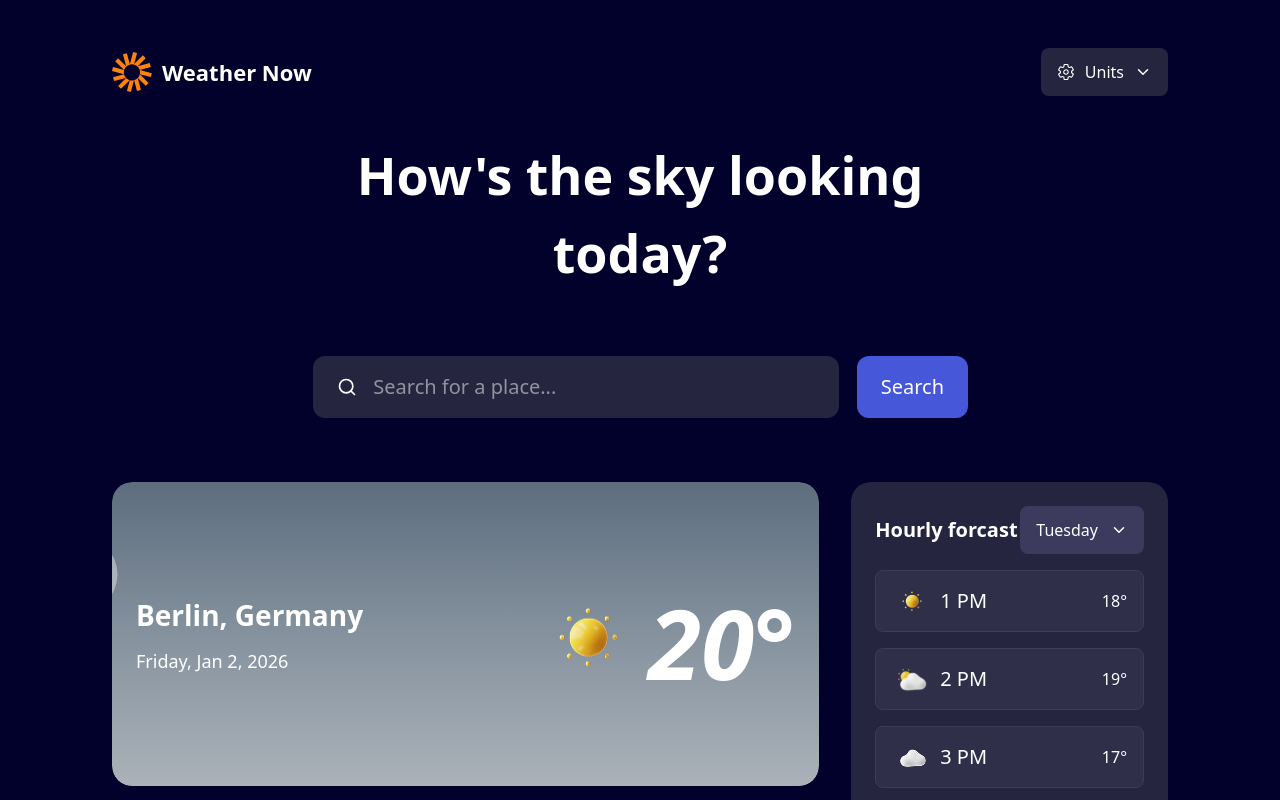
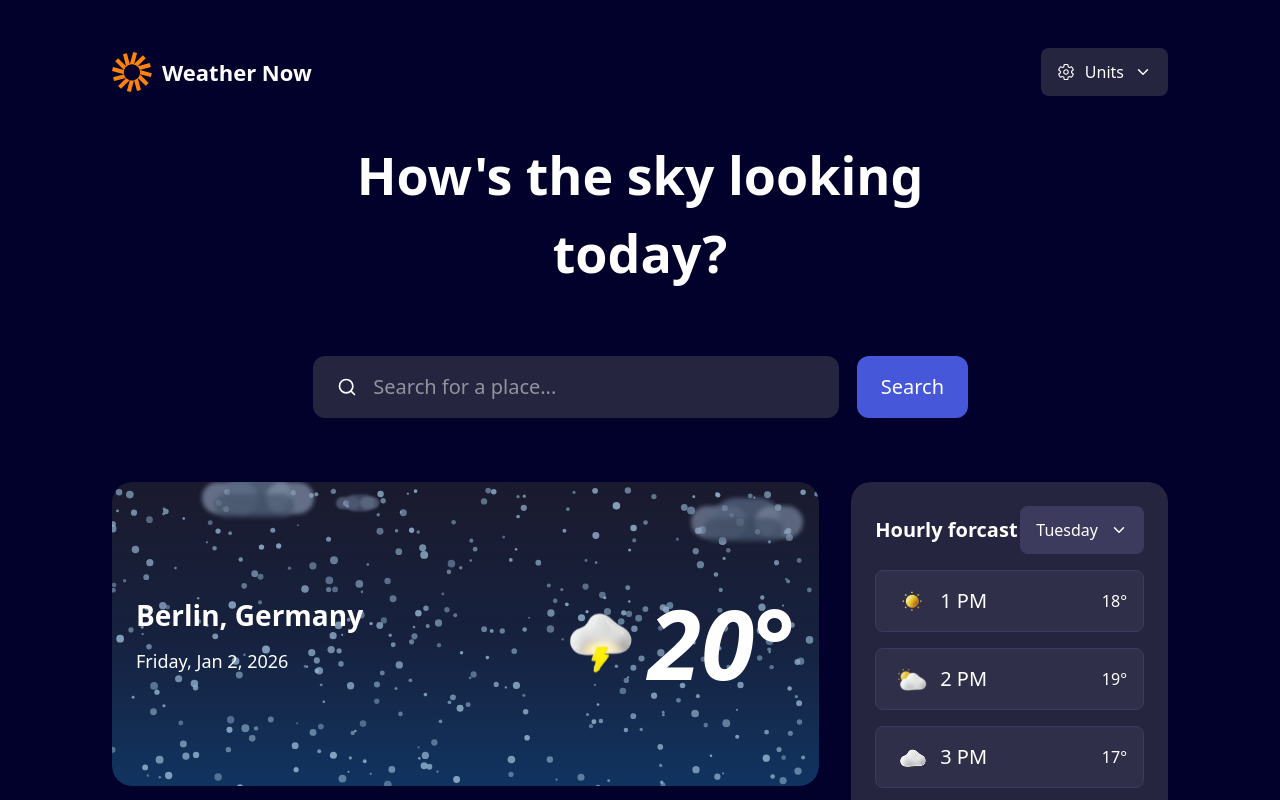
Before and after one commit to Gentlecoder1/WeatherApp, a React (Vite) app: page / in a window 1280 px wide. Shown: the top 800 px of the page. Built offline with nearby package versions, Linux system fonts and the light colour scheme.

Commit message:
feat: add cloud and lightning animations for weather effects in Body and WeatherBackground components

```diff
--- a/src/components/Body.tsx
+++ b/src/components/Body.tsx
@@ -1,5 +1,8 @@
 // import React from 'react'
 import Sunny from '../assets/Sunny.png'
+import CloudImg from '../assets/cloud.png'
+import RainImg from '../assets/Rain.svg'
+import ThunderstormImg from '../assets/Thunderstorms.svg'
 import Hourly from './Hourly'
 import Daily from './Daily'
 import Condition from './Condition'
@@ -8,9 +11,17 @@ import WeatherBackground from './WeatherBackground'
 import { Search  } from "lucide-react"
 import { motion } from "framer-motion"
 
+// Weather icon mapping
+const weatherIcons = {
+    sunny: Sunny,
+    cloudy: CloudImg,
+    rainy: RainImg,
+    thunderstorm: ThunderstormImg
+}
+
 const Body = () => {
   // Change this value to see different backgrounds: 'sunny' | 'cloudy' | 'rainy' | 'thunderstorm'
-  const currentWeather: 'sunny' | 'cloudy' | 'rainy' | 'thunderstorm' = 'cloudy'
+  const currentWeather: 'sunny' | 'cloudy' | 'rainy' | 'thunderstorm' = 'thunderstorm'
 
   return (
     <div className="w-full mx-auto my-10 flex flex-col items-center space-y-[64px]">
@@ -59,7 +70,7 @@ const Body = () => {
                             animate={{ y: [0, 12, 0] }}
                             transition={{ duration: 2, repeat: Infinity }}
                         >
-                            <img src={Sunny} alt="" />
+                            <img src={weatherIcons[currentWeather]} alt={currentWeather} className="w-24 h-24" />
                         </motion.div>
                         <motion.div
                             animate={{ y: [12, 0, 12] }}
--- a/src/components/WeatherBackground.tsx
+++ b/src/components/WeatherBackground.tsx
@@ -8,6 +8,56 @@ type WeatherType = 'sunny' | 'cloudy' | 'rainy' | 'thunderstorm'
 interface WeatherBackgroundProps {
     weatherType: WeatherType
 }
+
+// Cloud component for realistic cloud shapes
+const Cloud = ({ className, style }: { className?: string; style?: React.CSSProperties }) => (
+    <div className={`absolute ${className}`} style={style}>
+        <div className="relative">
+            {/* Main cloud body */}
+            <div className="absolute w-16 h-10 bg-white/80 rounded-full blur-[2px]" />
+            <div className="absolute left-8 -top-3 w-20 h-14 bg-white/90 rounded-full blur-[2px]" />
+            <div className="absolute left-20 top-0 w-14 h-10 bg-white/80 rounded-full blur-[2px]" />
+            <div className="absolute left-4 top-4 w-24 h-8 bg-white/70 rounded-full blur-[2px]" />
+            {/* Cloud highlights */}
+            <div className="absolute left-10 -top-1 w-12 h-8 bg-white/95 rounded-full blur-[1px]" />
+        </div>
+    </div>
+)
+
+// Smaller cloud variant
+const SmallCloud = ({ className, style }: { className?: string; style?: React.CSSProperties }) => (
+    <div className={`absolute ${className}`} style={style}>
+        <div className="relative scale-75">
+            <div className="absolute w-10 h-6 bg-white/70 rounded-full blur-[2px]" />
+            <div className="absolute left-5 -top-2 w-12 h-8 bg-white/80 rounded-full blur-[2px]" />
+            <div className="absolute left-12 top-0 w-8 h-6 bg-white/70 rounded-full blur-[2px]" />
+        </div>
+    </div>
+)
+
+// Dark rain cloud component
+const RainCloud = ({ className, style }: { className?: string; style?: React.CSSProperties }) => (
+    <div className={`absolute ${className}`} style={style}>
+        <div className="relative">
+            {/* Dark cloud body */}
+            <div className="absolute w-14 h-8 bg-slate-400/70 rounded-full blur-[2px]" />
+            <div className="absolute left-6 -top-2 w-16 h-10 bg-slate-500/80 rounded-full blur-[2px]" />
+            <div className="absolute left-16 top-0 w-12 h-8 bg-slate-400/70 rounded-full blur-[2px]" />
+            <div className="absolute left-3 top-3 w-20 h-6 bg-slate-600/60 rounded-full blur-[2px]" />
+        </div>
+    </div>
+)
+
+// Smaller dark rain cloud
+const SmallRainCloud = ({ className, style }: { className?: string; style?: React.CSSProperties }) => (
+    <div className={`absolute ${className}`} style={style}>
+        <div className="relative scale-60">
+            <div className="absolute w-10 h-5 bg-slate-400/60 rounded-full blur-[2px]" />
+            <div className="absolute left-4 -top-1 w-12 h-7 bg-slate-500/70 rounded-full blur-[2px]" />
+            <div className="absolute left-10 top-0 w-8 h-5 bg-slate-400/60 rounded-full blur-[2px]" />
+        </div>
+    </div>
+)
 
 // Particle configurations for each weather type
 const getParticleConfig = (weatherType: WeatherType): ISourceOptions => {
@@ -44,27 +94,7 @@ const getParticleConfig = (weatherType: WeatherType): ISourceOptions => {
                 color: { value: "transparent" }
             },
             particles: {
-                number: { value: 15, density: { enable: true } },
-                color: { value: "#ffffff" },
-                shape: { type: "circle" },
-                opacity: {
-                    value: { min: 0.2, max: 0.5 }
-                },
-                size: {
-                    value: { min: 20, max: 60 }
-                },
-                move: {
-                    enable: true,
-                    speed: 1,
-                    direction: "right",
-                    random: false,
-                    outModes: { default: "out" }
-                },
-                wobble: {
-                    enable: true,
-                    distance: 10,
-                    speed: 5
-                }
+                number: { value: 0 } // No particles, using CSS clouds instead
             }
         },
         rainy: {
@@ -148,7 +178,7 @@ const WeatherBackground = ({ weatherType }: WeatherBackgroundProps) => {
 
     return (
         <div className={`absolute inset-0 overflow-hidden rounded-[20px] ${gradients[weatherType]}`}>
-            {init && (
+            {init && weatherType !== 'cloudy' && (
                 <Particles
                     id={`tsparticles-${weatherType}`}
                     options={options}
@@ -161,13 +191,137 @@ const WeatherBackground = ({ weatherType }: WeatherBackgroundProps) => {
                 <div className="absolute top-6 right-8 w-20 h-20 bg-yellow-300 rounded-full shadow-[0_0_60px_20px_rgba(255,223,0,0.5)] animate-pulse" />
             )}
 
-            {/* Lightning flash for thunderstorm */}
+            {/* Animated clouds for cloudy weather */}
+            {weatherType === 'cloudy' && (
+                <>
+                    {/* Layer 1 - Background clouds (slower, more transparent) */}
+                    <Cloud
+                        className="animate-[cloudMove_25s_linear_infinite] opacity-50"
+                        style={{ top: '15%', animationDelay: '0s' }}
+                    />
+                    <SmallCloud
+                        className="animate-[cloudMove_30s_linear_infinite] opacity-40"
+                        style={{ top: '50%', animationDelay: '-5s' }}
+                    />
+
+                    {/* Layer 2 - Middle clouds */}
+                    <Cloud
+                        className="animate-[cloudMove_20s_linear_infinite] opacity-70"
+                        style={{ top: '30%', animationDelay: '-8s' }}
+                    />
+                    <SmallCloud
+                        className="animate-[cloudMove_22s_linear_infinite] opacity-60"
+                        style={{ top: '65%', animationDelay: '-12s' }}
+                    />
+
+                    {/* Layer 3 - Foreground clouds (faster, more opaque) */}
+                    <Cloud
+                        className="animate-[cloudMove_15s_linear_infinite] opacity-90 scale-110"
+                        style={{ top: '45%', animationDelay: '-3s' }}
+                    />
+                    <SmallCloud
+                        className="animate-[cloudMove_18s_linear_infinite] opacity-80"
+                        style={{ top: '75%', animationDelay: '-10s' }}
+                    />
+
+                    {/* Extra clouds for density */}
+                    <Cloud
+                        className="animate-[cloudMove_28s_linear_infinite] opacity-45 scale-90"
+                        style={{ top: '8%', animationDelay: '-15s' }}
+                    />
+                    <SmallCloud
+                        className="animate-[cloudMove_24s_linear_infinite] opacity-55"
+                        style={{ top: '85%', animationDelay: '-7s' }}
+                    />
+                </>
+            )}
+
+            {/* Dark clouds for rainy weather */}
+            {weatherType === 'rainy' && (
+                <>
+                    <RainCloud
+                        className="animate-[cloudMove_22s_linear_infinite] opacity-70"
+                        style={{ top: '5%', animationDelay: '0s' }}
+                    />
+                    <SmallRainCloud
+                        className="animate-[cloudMove_28s_linear_infinite] opacity-50"
+                        style={{ top: '18%', animationDelay: '-6s' }}
+                    />
+                    <RainCloud
+                        className="animate-[cloudMove_18s_linear_infinite] opacity-80"
+                        style={{ top: '10%', animationDelay: '-12s' }}
+                    />
+                    <SmallRainCloud
+                        className="animate-[cloudMove_25s_linear_infinite] opacity-60"
+                        style={{ top: '2%', animationDelay: '-4s' }}
+                    />
+                </>
+            )}
+
+            {/* Lightning flash and bolt for thunderstorm */}
             {weatherType === 'thunderstorm' && (
-                <div className="absolute inset-0 animate-[flash_4s_ease-in-out_infinite] bg-white/0"
-                     style={{
-                         animation: 'flash 4s ease-in-out infinite'
-                     }}
-                />
+                <>
+                    {/* Background flash */}
+                    <div className="absolute inset-0 animate-[flash_4s_ease-in-out_infinite] bg-white/0"
+                         style={{
+                             animation: 'flash 4s ease-in-out infinite'
+                         }}
+                    />
+
+                    {/* Lightning bolt 1 */}
+                    <svg
+                        className="absolute top-2 left-[20%] w-12 h-28 animate-[lightning_4s_ease-in-out_infinite]"
+                        viewBox="0 0 50 120"
+                        fill="none"
+                    >
+                        <path
+                            d="M25 0 L15 45 L25 45 L10 120 L30 55 L20 55 L35 0 Z"
+                            fill="url(#lightning-gradient-1)"
+                            filter="drop-shadow(0 0 8px rgba(255, 255, 100, 0.9)) drop-shadow(0 0 20px rgba(255, 255, 255, 0.6))"
+                        />
+                        <defs>
+                            <linearGradient id="lightning-gradient-1" x1="0%" y1="0%" x2="0%" y2="100%">
+                                <stop offset="0%" stopColor="#ffffff" />
+                                <stop offset="30%" stopColor="#ffffa0" />
+                                <stop offset="100%" stopColor="#ffff00" />
+                            </linearGradient>
+                        </defs>
+                    </svg>
+
+                    {/* Lightning bolt 2 - delayed */}
+                    <svg
+                        className="absolute top-4 right-[25%] w-10 h-24 animate-[lightning2_4s_ease-in-out_infinite]"
+                        viewBox="0 0 50 120"
+                        fill="none"
+                    >
+                        <path
+                            d="M28 0 L18 40 L26 40 L12 120 L32 50 L22 50 L38 0 Z"
+                            fill="url(#lightning-gradient-2)"
+                            filter="drop-shadow(0 0 6px rgba(255, 255, 100, 0.8)) drop-shadow(0 0 15px rgba(255, 255, 255, 0.5))"
+                        />
+                        <defs>
+                            <linearGradient id="lightning-gradient-2" x1="0%" y1="0%" x2="0%" y2="100%">
+                                <stop offset="0%" stopColor="#ffffff" />
+                                <stop offset="40%" stopColor="#ffffa0" />
+                                <stop offset="100%" stopColor="#ffdd00" />
+                            </linearGradient>
+                        </defs>
+                    </svg>
+
+                    {/* Dark storm clouds */}
+                    <RainCloud
+                        className="animate-[cloudMove_20s_linear_infinite] opacity-90"
+                        style={{ top: '0%', animationDelay: '0s' }}
+                    />
+                    <RainCloud
+                        className="animate-[cloudMove_16s_linear_infinite] opacity-80"
+                        style={{ top: '8%', animationDelay: '-8s' }}
+                    />
+                    <SmallRainCloud
+                        className="animate-[cloudMove_22s_linear_infinite] opacity-70"
+                        style={{ top: '5%', animationDelay: '-4s' }}
+                    />
+                </>
             )}
         </div>
     )
```
Also changed, not shown: src/index.css (+54 -0 lines).
